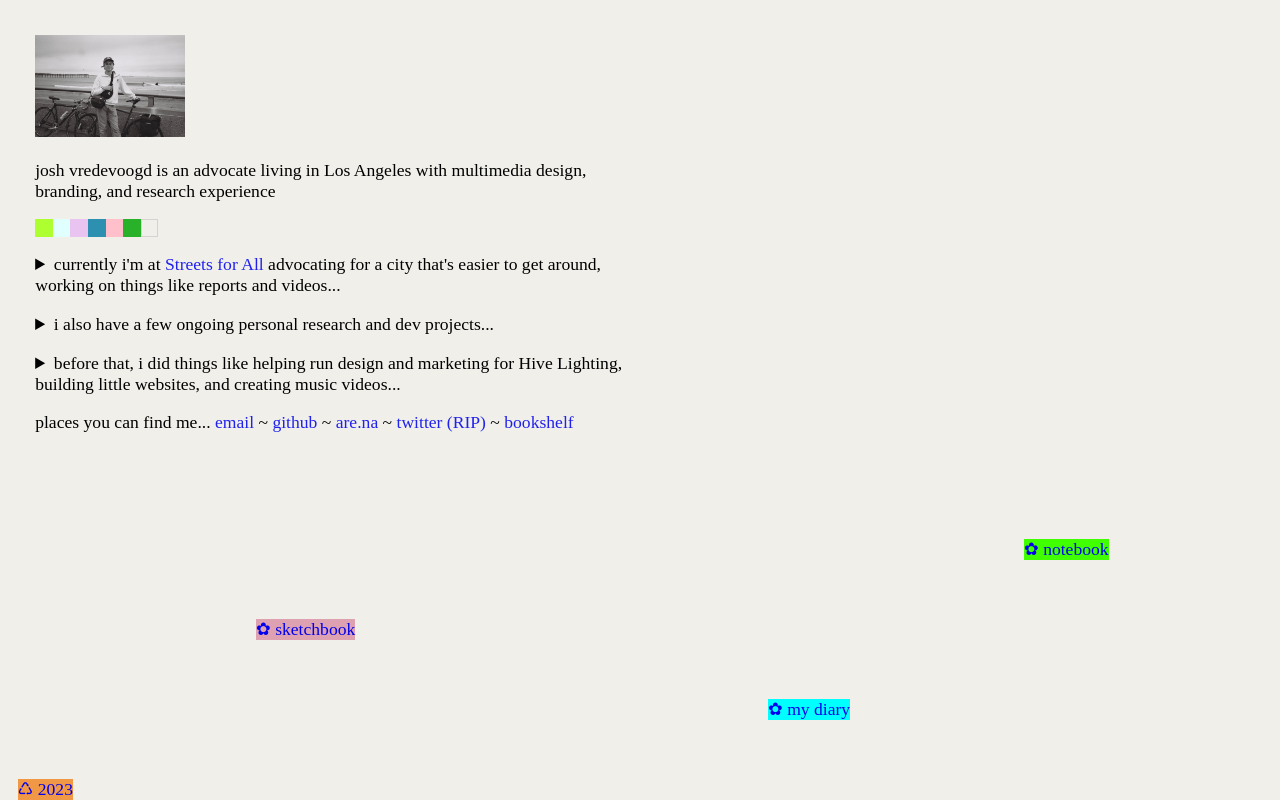
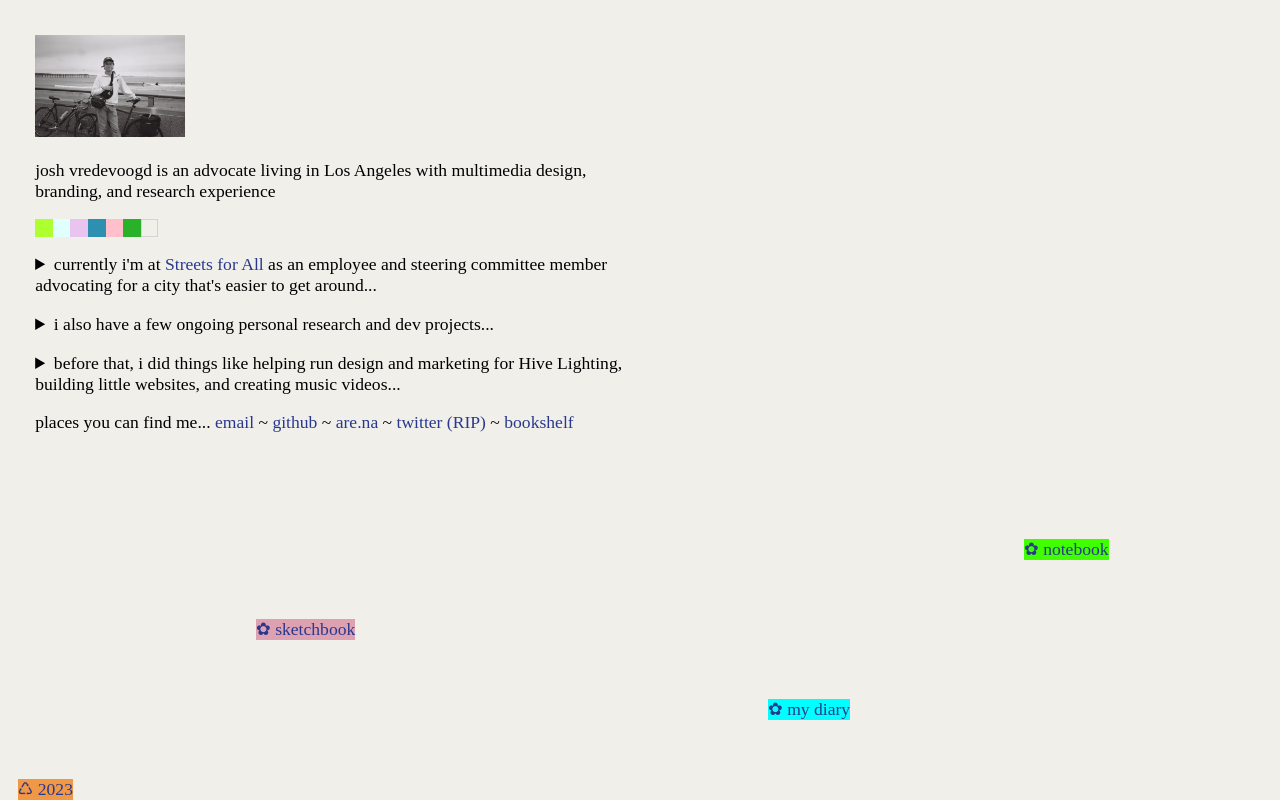
Before and after one commit to jawshv/port-2023, a plain HTML site: page index.html in a window 1280 px wide. Drawn offline with Linux system fonts and the light colour scheme.

Commit message:
copy edits

```diff
--- a/index.html
+++ b/index.html
@@ -29,7 +29,7 @@
             </div>
             <details>
                 <summary>currently i'm at <a href="https://www.streetsforall.org">Streets for All</a>
-                    advocating for a city that's easier to get around, working on things like reports and videos...</summary>
+                   as an employee and steering committee member advocating for a city that's easier to get around...</summary>
                 <p id="SFA">
                 </p>
             </details>
--- a/style.css
+++ b/style.css
@@ -64,8 +64,11 @@ details {
     cursor:pointer;
 }
 
+a {
+    color: rgb(41, 56, 142);
+}
+
 #projects a {
-    color: rgb(33, 33, 238);
     width: max-content;
     text-decoration: none;
 }
```
Also changed, not shown: 2 other files.
